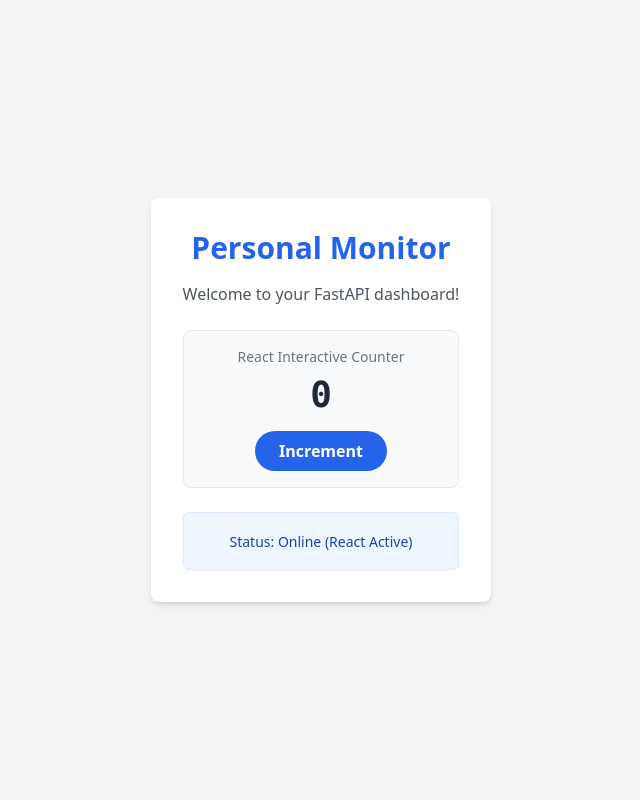
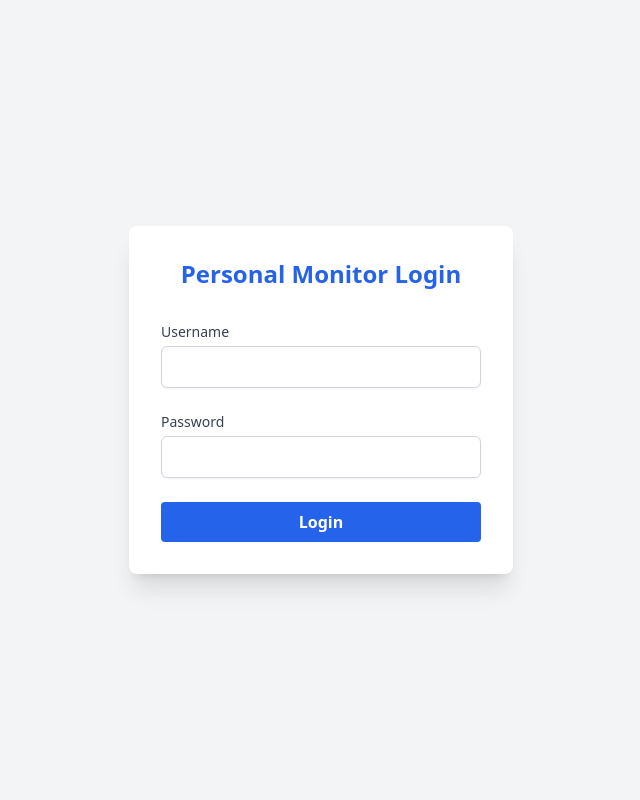
Before and after one commit to PRAJUN-V/personal-monitor, a FastAPI app: page / in a window 1280 px wide. Shown: the whole page, without its empty margins (319-959 px from the left). Run offline with FastAPI, Linux system fonts and the light colour scheme; parts of the project's set-up code (start-up, migrations or seed data) failed here and were passed over; some libraries are stand-ins or nearby versions.

Commit message:
Implement local SQLite database, JWT authentication, and Login UI

```diff
--- /dev/null
+++ b/database.py
@@ -0,0 +1,29 @@
+from sqlalchemy import create_url, Column, Integer, String
+from sqlalchemy.ext.declarative import declarative_base
+from sqlalchemy.orm import sessionmaker
+from sqlalchemy import create_engine
+
+SQLALCHEMY_DATABASE_URL = "sqlite:///./personal_monitor.db"
+
+engine = create_engine(
+    SQLALCHEMY_DATABASE_URL, connect_args={"check_same_thread": False}
+)
+SessionLocal = sessionmaker(autocommit=False, autoflush=False, bind=engine)
+
+Base = declarative_base()
+
+class User(Base):
+    __tablename__ = "users"
+
+    id = Column(Integer, primary_key=True, index=True)
+    username = Column(String, unique=True, index=True)
+    hashed_password = Column(String)
+
+Base.metadata.create_all(bind=engine)
+
+def get_db():
+    db = SessionLocal()
+    try:
+        yield db
+    finally:
+        db.close()
--- a/main.py
+++ b/main.py
@@ -1,19 +1,58 @@
-from fastapi import FastAPI, Request
-from fastapi.responses import HTMLResponse
+from fastapi import FastAPI, Request, Depends, HTTPException, status
+from fastapi.responses import HTMLResponse, JSONResponse
 from fastapi.templating import Jinja2Templates
+from fastapi.security import OAuth2PasswordRequestForm
+from sqlalchemy.orm import Session
+from datetime import timedelta
+import database
+import auth
+from pydantic import BaseModel
 
 app = FastAPI()
+templates = Jinja2Templates(directory="templates")
 
-templates = Jinja2Templates(directory="templates")
+# Pydantic models for API
+class UserCreate(BaseModel):
+    username: str
+    password: str
+
+# Registration API (Backend only for now)
+@app.post("/register")
+def register(user: UserCreate, db: Session = Depends(database.get_db)):
+    db_user = db.query(database.User).filter(database.User.username == user.username).first()
+    if db_user:
+        raise HTTPException(status_code=400, detail="Username already registered")
+    hashed_password = auth.get_password_hash(user.password)
+    new_user = database.User(username=user.username, hashed_password=hashed_password)
+    db.add(new_user)
+    db.commit()
+    db.refresh(new_user)
+    return {"message": "User created successfully"}
+
+# Login API to get token
+@app.post("/token")
+async def login_for_access_token(form_data: OAuth2PasswordRequestForm = Depends(), db: Session = Depends(database.get_db)):
+    user = db.query(database.User).filter(database.User.username == form_data.username).first()
+    if not user or not auth.verify_password(form_data.password, user.hashed_password):
+        raise HTTPException(
+            status_code=status.HTTP_401_UNAUTHORIZED,
+            detail="Incorrect username or password",
+            headers={"WWW-Authenticate": "Bearer"},
+        )
+    access_token_expires = timedelta(minutes=auth.ACCESS_TOKEN_EXPIRE_MINUTES)
+    access_token = auth.create_access_token(
+        data={"sub": user.username}, expires_delta=access_token_expires
+    )
+    return {"access_token": access_token, "token_type": "bearer"}
 
 @app.get("/", response_class=HTMLResponse)
 async def root(request: Request):
     return templates.TemplateResponse(
         request=request,
         name="index.html",
-        context={"title": "Personal Monitor", "message": "Welcome to your FastAPI dashboard!"}
+        context={"title": "Personal Monitor", "message": "Please login to continue."}
     )
 
-@app.get("/api")
-async def api_root():
-    return {"message": "Hello World"}
+@app.get("/api/me")
+async def read_users_me(current_user: database.User = Depends(auth.get_current_user)):
+    return {"username": current_user.username}
--- a/requirements.txt
+++ b/requirements.txt
@@ -1,3 +1,7 @@
 fastapi
 uvicorn
 jinja2
+sqlalchemy
+passlib[bcrypt]
+python-jose[cryptography]
+python-multipart
--- a/templates/index.html
+++ b/templates/index.html
@@ -3,39 +3,133 @@
 <head>
     <meta charset="UTF-8">
     <meta name="viewport" content="width=device-width, initial-scale=1.0">
-    <title>Personal Monitor</title>
+    <title>Personal Monitor - Login</title>
     <script src="https://cdn.tailwindcss.com"></script>
-    <!-- React CDNs -->
     <script src="https://unpkg.com/react@18/umd/react.development.js"></script>
     <script src="https://unpkg.com/react-dom@18/umd/react-dom.development.js"></script>
-    <!-- Babel for JSX support in browser -->
     <script src="https://unpkg.com/@babel/standalone/babel.min.js"></script>
 </head>
-<body class="bg-gray-100 min-h-screen flex items-center justify-center">
+<body class="bg-gray-100 min-h-screen">
     <div id="root"></div>
 
     <script type="text/babel">
         function App() {
-            const [count, setCount] = React.useState(0);
+            const [isLoggedIn, setIsLoggedIn] = React.useState(!!localStorage.getItem('token'));
+            const [username, setUsername] = React.useState('');
+            const [password, setPassword] = React.useState('');
+            const [error, setError] = React.useState('');
+            const [userProfile, setUserProfile] = React.useState(null);
+
+            React.useEffect(() => {
+                if (isLoggedIn) {
+                    fetchUserProfile();
+                }
+            }, [isLoggedIn]);
+
+            const fetchUserProfile = async () => {
+                const token = localStorage.getItem('token');
+                try {
+                    const response = await fetch('/api/me', {
+                        headers: { 'Authorization': `Bearer ${token}` }
+                    });
+                    if (response.ok) {
+                        const data = await response.json();
+                        setUserProfile(data);
+                    } else {
+                        handleLogout();
+                    }
+                } catch (err) {
+                    handleLogout();
+                }
+            };
+
+            const handleLogin = async (e) => {
+                e.preventDefault();
+                setError('');
+                const formData = new FormData();
+                formData.append('username', username);
+                formData.append('password', password);
+
+                try {
+                    const response = await fetch('/token', {
+                        method: 'POST',
+                        body: formData
+                    });
+                    const data = await response.json();
+                    if (response.ok) {
+                        localStorage.setItem('token', data.access_token);
+                        setIsLoggedIn(true);
+                    } else {
+                        setError(data.detail || 'Login failed');
+                    }
+                } catch (err) {
+                    setError('An error occurred. Please try again.');
+                }
+            };
+
+            const handleLogout = () => {
+                localStorage.removeItem('token');
+                setIsLoggedIn(false);
+                setUserProfile(null);
+            };
+
+            if (isLoggedIn) {
+                return (
+                    <div className="flex flex-col items-center justify-center min-h-screen p-4">
+                        <div className="bg-white p-8 rounded-lg shadow-xl max-w-md w-full text-center">
+                            <h1 className="text-3xl font-bold text-blue-600 mb-4">Welcome Back!</h1>
+                            {userProfile && (
+                                <p className="text-xl text-gray-700 mb-6">Logged in as: <span className="font-semibold">{userProfile.username}</span></p>
+                            )}
+                            <div className="space-y-4">
+                                <div className="bg-green-50 p-4 rounded-md border border-green-100">
+                                    <span className="text-sm font-medium text-green-800">Status: Authenticated</span>
+                                </div>
+                                <button
+                                    onClick={handleLogout}
+                                    className="w-full bg-red-500 hover:bg-red-600 text-white font-bold py-2 px-4 rounded transition duration-200"
+                                >
+                                    Logout
+                                </button>
+                            </div>
+                        </div>
+                    </div>
+                );
+            }
 
             return (
-                <div class="bg-white p-8 rounded-lg shadow-md max-w-md w-full text-center">
-                    <h1 class="text-3xl font-bold text-blue-600 mb-4">{{ title }}</h1>
-                    <p class="text-gray-600 mb-6">{{ message }}</p>
-
-                    <div className="mb-6 p-4 bg-gray-50 rounded-lg border border-gray-200">
-                        <p className="text-sm text-gray-500 mb-2">React Interactive Counter</p>
-                        <div className="text-4xl font-mono font-bold text-gray-800 mb-4">{count}</div>
-                        <button
-                            onClick={() => setCount(count + 1)}
-                            className="bg-blue-600 hover:bg-blue-700 text-white font-bold py-2 px-6 rounded-full transition duration-200"
-                        >
-                            Increment
-                        </button>
-                    </div>
-
-                    <div class="bg-blue-50 p-4 rounded-md border border-blue-100">
-                        <span class="text-sm font-medium text-blue-800">Status: Online (React Active)</span>
+                <div className="flex flex-col items-center justify-center min-h-screen p-4">
+                    <div className="bg-white p-8 rounded-lg shadow-xl max-w-sm w-full">
+                        <h1 className="text-2xl font-bold text-center text-blue-600 mb-8">Personal Monitor Login</h1>
+                        <form onSubmit={handleLogin} className="space-y-6">
+                            <div>
+                                <label className="block text-sm font-medium text-gray-700">Username</label>
+                                <input
+                                    type="text"
+                                    required
+                                    className="mt-1 block w-full px-3 py-2 border border-gray-300 rounded-md shadow-sm focus:outline-none focus:ring-blue-500 focus:border-blue-500"
+                                    value={username}
+                                    onChange={(e) => setUsername(e.target.value)}
+                                />
+                            </div>
+                            <div>
+                                <label className="block text-sm font-medium text-gray-700">Password</label>
+                                <input
+                                    type="password"
+                                    required
+                                    className="mt-1 block w-full px-3 py-2 border border-gray-300 rounded-md shadow-sm focus:outline-none focus:ring-blue-500 focus:border-blue-500"
+                                    value={password}
+                                    onChange={(e) => setPassword(e.target.value)}
+                                />
+                            </div>
+                            {error && <p className="text-red-500 text-sm">{error}</p>}
+                            <button
+                                type="submit"
+                                className="w-full bg-blue-600 hover:bg-blue-700 text-white font-bold py-2 px-4 rounded transition duration-200"
+                            >
+                                Login
+                            </button>
+                        </form>
                     </div>
                 </div>
             );
```
Also changed, not shown: auth.py (added, +50 -0 lines).
